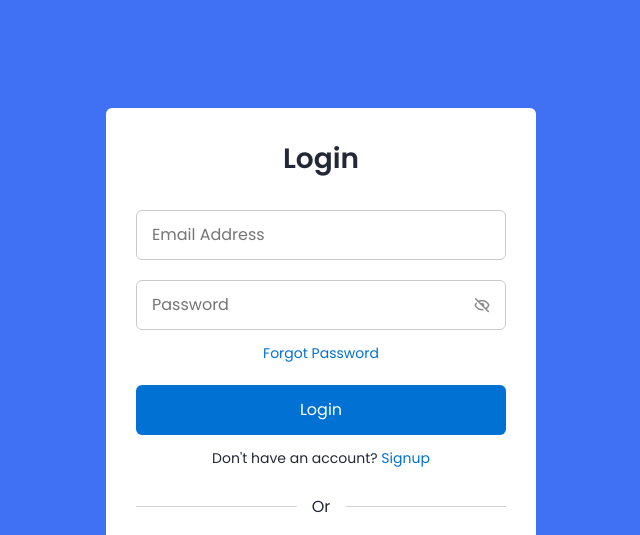
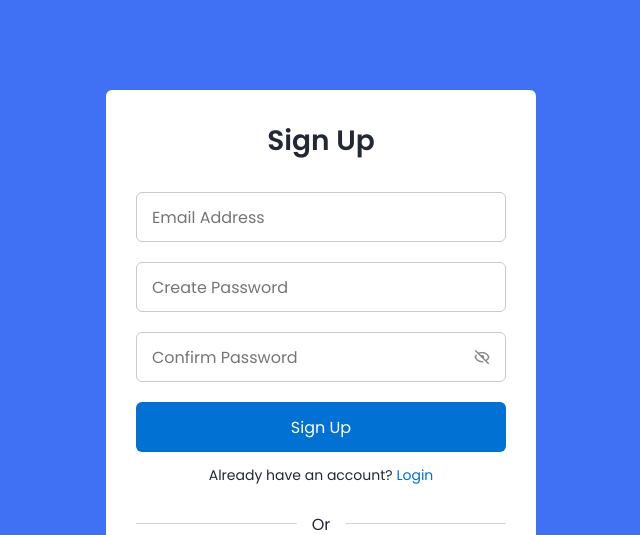
Before and after one commit to danishdalim/sign-up-form, a plain HTML site: page index.html in a window 1280 px wide. Shown: the top 535 px of the page, without its empty margins (319-959 px from the left). Drawn offline with nearby package versions, Linux system fonts and the light colour scheme.

Commit message:
edit html,css

```diff
--- a/index.html
+++ b/index.html
@@ -7,33 +7,32 @@
     <link rel="stylesheet" href="style.css">
     <link href='https://unpkg.com/boxicons@2.1.4/css/boxicons.min.css' rel='stylesheet'>
 
-    <title>login</title>
+    <title>Sign Up</title>
 </head>
 <body>
     <div class="container forms">
-        <div class="form login">
+        <div class="form signup">
             <div class="form-content">
-                <header>Login</header>
+                <header>Sign Up</header>
                 <form action="#">
                     <div class="field input-field">
                         <input type="email" name="email" id="user_email" placeholder="Email Address" required class="input">
                     </div>
                     <div class="field input-field">
-                        <input type="password" name="password" id="user_password" placeholder="Password" required class="password">
+                        <input type="password" name="password" id="user_password" placeholder="Create Password" required class="password">
+                    </div>
+                    <div class="field input-field">
+                        <input type="password" name="password" id="user_password" placeholder="Confirm Password" required class="password">
                         <i class="bx bx-hide eye-icon"></i>
                     </div>
-
-                    <div class="form-link">
-                        <a href="#" class="forgot-password">Forgot Password</a>
-                    </div>
                     <div class="field button-field">
-                        <button>Login</button>
+                        <button>Sign Up</button>
                     </div>
 
 
                 </form>
                 <div class="form-link">
-                    <span>Don't have an account? <a href="" class="forgot-password">Signup</a></span>
+                    <span>Already have an account? <a href="" class="forgot-password">Login</a></span>
                 </div>
             </div>
             <div class="line"></div>
```
